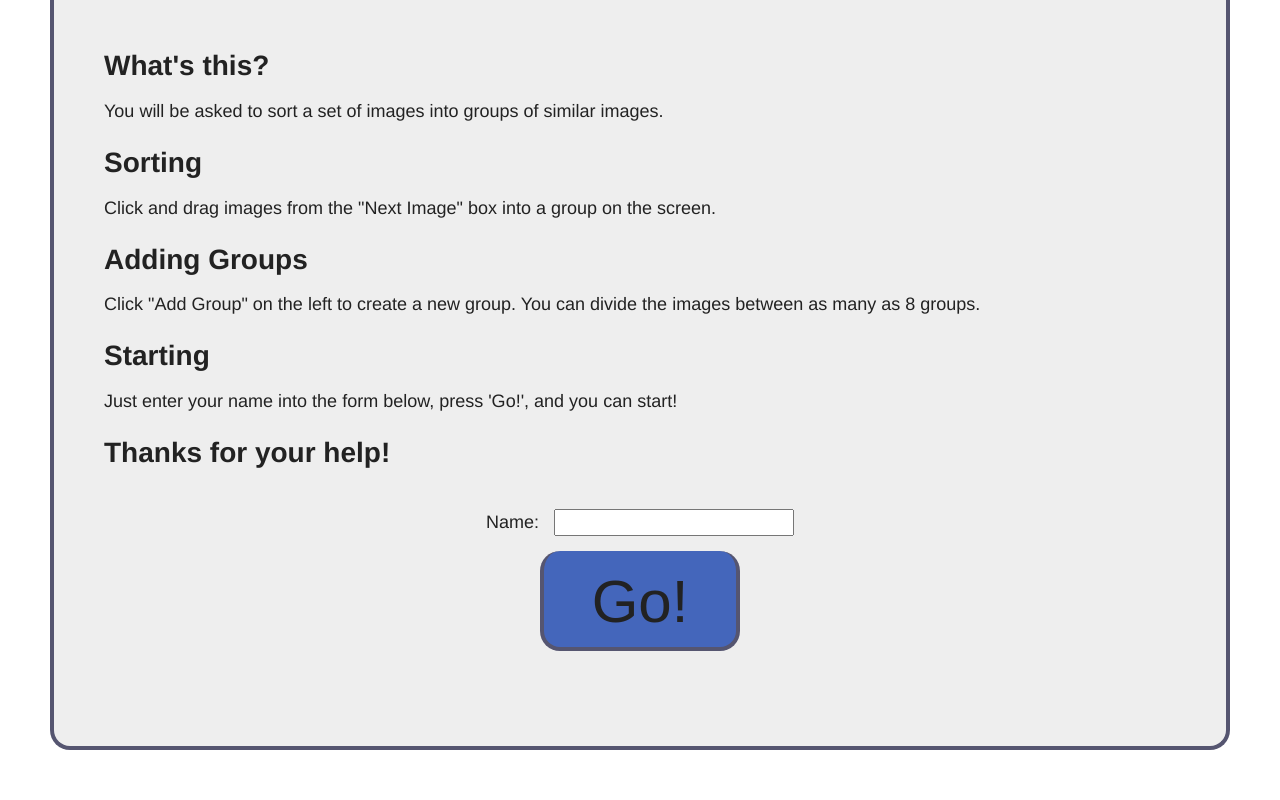
After one commit to tbohlen/human-gibbs, a Flask app: page /friend in a window 1280 px wide. The commit adds this page. Run offline with Flask 2, Linux system fonts and the light colour scheme; parts of the project's set-up code (start-up, migrations or seed data) failed here and were passed over; some libraries are stand-ins or nearby versions.

Commit message:
added different initialization for mechanical turk and friend

```diff
--- a/web/main.py
+++ b/web/main.py
@@ -3,7 +3,7 @@
 """
 Flask server
 """
-from flask import Flask, render_template, request, make_response, send_file
+from flask import Flask, render_template, request, make_response, send_file, redirect
 import db
 import json
 
@@ -20,17 +20,42 @@ def start():
     resp = make_response(render_template("instructions.html"))
     return resp
 
+def initialize_trial(name):
+    """ Takes the name of the user taking the trial, initializes
+    a trial, adds a cookie with the trial id to the response, and
+    returns the response"""
+    # initialize a new trial
+    trial_id = db.add_unstaged_trial(name)
+
+    # generate the response
+    resp = redirect('/sorter')
+
+    # save the trial cookie
+    resp.set_cookie('trial_id', trial_id)
+
+    # return the response
+    return resp
+
+@app.route("/turker", methods=['GET','POST'])
+def turker():
+    if request.method == 'GET':
+        return render_template("turker-instructions.html")
+    else:
+        return initialize_trial("Mechanical Turker")
+
+@app.route("/friend", methods=['GET','POST'])
+def friend():
+    if request.method == 'GET':
+        return render_template("friend-instructions.html")
+    else:
+        return initialize_trial(request.form['name'])
+
 @app.route("/sorter")
-def startSorter():
-    # generate the HTML for the trial
-    resp = make_response(render_template("index.html"))
-
-    # create a new trail, get the id
-    trial_id = db.add_unstaged_trial() # TODO: choose actual set somehow
-
-    # store the ID as a cookie and return the generated HTML
-    resp.set_cookie('trial_id', trial_id)
-    return resp
+def storter():
+    if request.cookies.get('trial_id'):
+        return render_template("index.html")
+    else:
+        return "Must come to sorter after registering as a friend or through mechanical turk", 500
 
 @app.route("/move", methods=['POST'])
 def move():
@@ -72,5 +97,10 @@ def image(image_id):
 
     return send_file(image, mimetype=image.content_type, cache_timeout=0)
 
+@app.route("/trial-id")
+def trial_id():
+    # return the trial id
+    return request.cookies.get('trial_id')
+
 if __name__ == "__main__":
     app.run()
--- a/web/static/css/instructions.css
+++ b/web/static/css/instructions.css
@@ -38,6 +38,16 @@ body {
 .instruction h1 {
     font-size: 28px;
 }
+
+form {
+    text-align: center;
+}
+
+form > * {
+    margin: 15px 5px;
+    font-size: 18px;
+}
+
 /*
  * ID: play
  * Button to start the game
--- /dev/null
+++ b/web/templates/friend-instructions.html
@@ -0,0 +1,9 @@
+{% extends "instructions.html" %}
+{% block extra_instructions %}
+<h1>Starting</h1>
+Just enter your name into the form below, press 'Go!', and you can start!
+{% endblock %}
+{% block extra_fields %}
+<label for="name">Name: </label>
+<input type="text" name="name"></input>
+{% endblock %}
--- a/web/templates/instructions.html
+++ b/web/templates/instructions.html
@@ -9,7 +9,8 @@
     <link rel="stylesheet" href="/static/css/instructions.css" type="text/css" media="screen" charset="utf-8"/>
     <script src="/static/js/instructions.js" type="text/javascript" charset="utf-8"></script>
     <script src="http://ajax.googleapis.com/ajax/libs/jquery/1.8.3/jquery.min.js"></script>
-
+    {% block scripts %}
+    {% endblock %}
   </head>
   <body>
     <div class="container">
@@ -25,14 +26,18 @@
         <h1>Adding Groups</h1>
         Click "Add Group" on the left to create a new group. You can divide the images between as many as 8 groups.
       </div>
-        <div id="completing" class="instruction">
-            <h1>Mechanical Turking</h1>
-            Once you have placed the last image from the "Next Image" box on the board, a "Finished" screen will be shown. You can copy the trial ID shown here into your Mechanical Turk form in order to be paid for your work.
+      <div class="instruction">
+        {% block extra_instructions %}
+        {% endblock %}
       </div>
       <div id="thanks" class="instruction">
-            <h1> Thanks for your help! </ h1 >
+        <h1> Thanks for your help! </h1 >
       </div>
-        <a id='play' href="/sorter">Go!</a>
+      <form method="POST" action="">
+        {% block extra_fields %}
+        {% endblock %}
+        <input id="play" type="submit" value="Go!"></input>
+      </form>
     </div>
   </body>
 </html>
--- /dev/null
+++ b/web/templates/turker-instructions.html
@@ -0,0 +1,5 @@
+{% extends "instructions.html" %}
+{% block extra_instructions %}
+            <h1>Mechanical Turking</h1>
+            Once you have placed the last image from the "Next Image" box on the board, a "Finished" screen will be shown. You can copy the trial ID shown here into your Mechanical Turk form in order to be paid for your work.
+{% endblock %}
```
Also changed, not shown: web/db.py (+16 -10 lines). Lines whose indentation alone changed are shown as unchanged.
